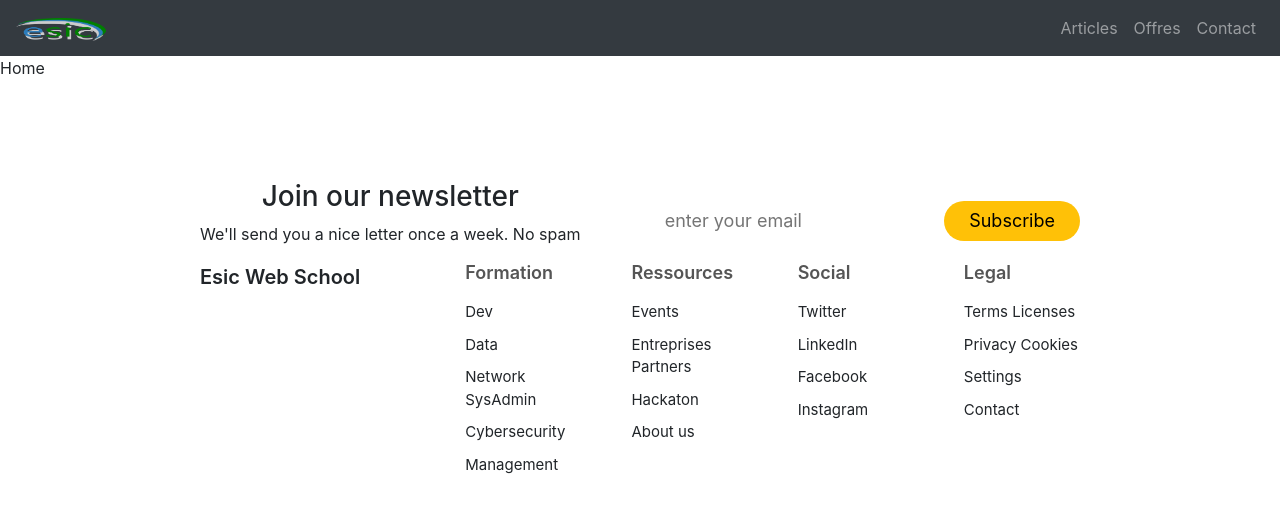
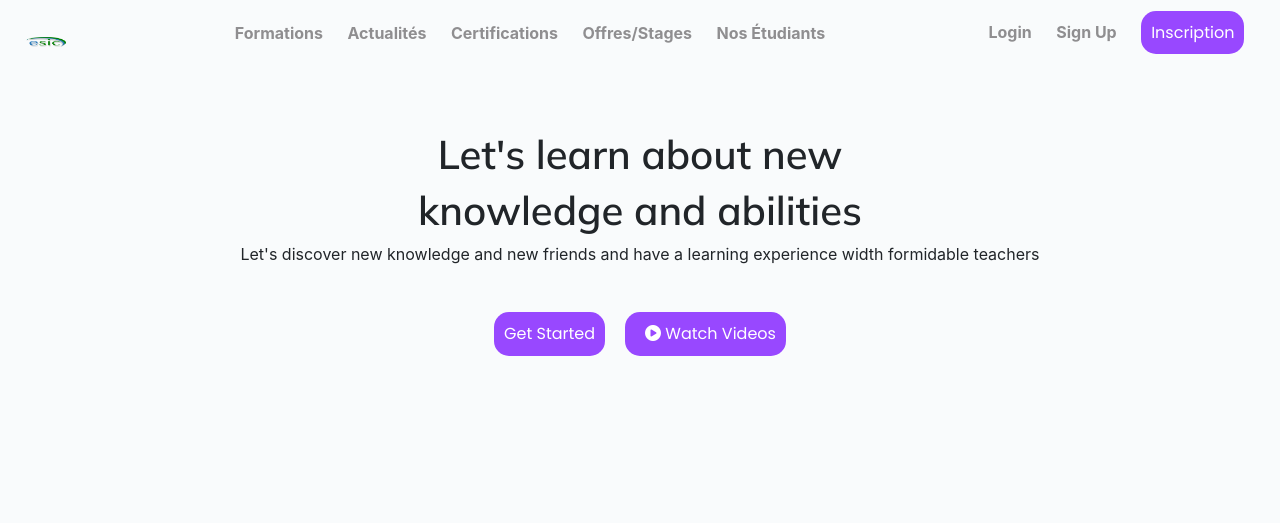
Before and after one commit to jwnzao/eisc_web, a Django app: page / in a window 1280 px wide. Shown: the top 523 px of the page. Run offline with Django 4.2, Linux system fonts and the light colour scheme; some libraries are stand-ins or nearby versions.

Commit message:
feat(navbar)

```diff
--- a/esic_web/core/templates/core/index.html
+++ b/esic_web/core/templates/core/index.html
@@ -1,8 +1,29 @@
-<!DOCTYPE html>
 
 {% extends 'main.html'%};
+{% load static %}
 {% block content %}
-    <div>
-        Home
-    </div>
+    <main class="home-main">
+
+        <div class="welcome-text">
+            <h3>Let's learn about new</h3>
+            <h3>knowledge and abilities</h3>
+            <p>Let's discover new knowledge and new friends and have a learning experience width formidable teachers</p>
+        </div>
+
+        <div class="button-container">
+            <a href="" class="button">Get Started</a>
+            <a href="" class="button"><i class="fa-sharp fa-solid fa-circle-play"></i> Watch Videos</a>
+        </div>
+
+        <div class="img-container">
+            <img src="{% static 'images/img1.jpg'%}" alt="">
+            <img src="{% static 'images/img2.jpg'%}" alt="" class="img-down">
+            <img src="{% static 'images/img3.jpg'%}" alt="" class="img-down">
+            <img src="{% static 'images/img4.jpg'%}" alt="">
+        </div>
+
+        <div>
+        </div>
+
+    </main>
 {% endblock %}
--- a/esic_web/static/styles/style.css
+++ b/esic_web/static/styles/style.css
@@ -1,16 +1,21 @@
+
 .footer{
     margin: 100px 200px 20px 200px;
+
+
 }
 
 .footer .top{
     display: flex;
     justify-content: space-between;
+
 }
 .footer .top .left{
     align-self: center;
     text-align: center;
     justify-self: start;
     align-items: start;
+    font-family: 'Poppins', sans-serif;
 }
 .footer .top .right{
     align-self: center;
@@ -22,6 +27,7 @@
 .footer .center{
     display: flex;
     justify-content: space-between;
+    padding-top: 5px;
 }
 
  .item{
@@ -36,12 +42,13 @@
 .footer .center .item-container{
     display: flex;
     gap: 50px
+
 }
 
 .item h1{
     font-size: 18px;
     font-weight: 600;
-    color: #555;
+    color: #bb8d4e;
 }
 
 .bottom {
@@ -89,3 +96,110 @@
     font-weight: 600;
 
 }
+
+nav{
+    display: flex;
+    align-items: center;
+    justify-content: space-between;
+    padding-top: 10px;
+    padding-left: 2%;
+    padding-right: 2%;
+
+}
+
+.container-navbar{
+    height: 10vh;
+    width: 100%;
+
+}
+
+nav ul li{
+    list-style-type: none;
+    display: inline-block;
+    padding: 10px;
+}
+
+nav ul li a{
+    text-decoration:  none;
+    font-weight: bold;
+    color: #8f8e90;
+
+}
+nav ul li a:hover{
+    /* background: #9848ff; #ffc107; #e7a344; */
+    transition: 0.3s;
+    text-decoration: none;
+    border-radius: 15px;
+    padding: 10px;
+    font-weight: 400;
+    color:#062152;
+}
+
+.home-main{
+    margin: 10px 100px 10px 100px;
+}
+
+
+.button{
+    background: #9848ff;
+    text-decoration: none;
+    border-radius: 15px;
+    padding: 10px;
+    font-weight: 500;
+    color: white;
+    font-family: 'Poppins', sans-serif;
+
+}
+.button:hover{
+    background: #9848ff;
+    text-decoration: none;
+    border-radius: 15px;
+    padding: 10px;
+    font-weight: 800;
+    font-family: 'Poppins', sans-serif;
+    color: white;
+}
+
+.img-container{
+    display: flex;
+    justify-content: space-around;
+    align-items: center;
+    justify-content: space-around;
+    margin-top: 20px;
+}
+
+.img-container img{
+    width: 290px;
+    height: 400px;
+    object-fit: cover;
+    border-radius: 40%;
+}
+
+.welcome-text{
+    text-align: center;
+    display: flex;
+    flex-direction: column;
+    align-items: center;
+    justify-content: center;
+    align-content: center;
+    align-self: auto;
+    margin-top: 50px;
+
+}
+.welcome-text h3{
+    font-family: 'Mulish', sans-serif;
+    font-size: 40px;
+}
+.img-down{
+    margin-top: 300px;
+}
+
+.button-container{
+    display: flex;
+    align-items: center;
+    justify-content: center;
+    gap: 20px;
+    margin-top: 30px;
+    color: #f9e0ff;
+    font-family: 'Poppins', sans-serif;
+}
--- a/esic_web/templates/main.html
+++ b/esic_web/templates/main.html
@@ -5,7 +5,7 @@
     <meta charset="UTF-8">
     <meta http-equiv="X-UA-Compatible" content="IE=edge">
     <meta name="viewport" content="width=device-width, initial-scale=1.0">
-    <link rel="stylesheet" href="{% static 'styles/style.css'%}">
+
     <link rel="stylesheet" href="https://cdnjs.cloudflare.com/ajax/libs/font-awesome/6.3.0/css/all.min.css">
     <link rel="stylesheet" href="https://cdn.jsdelivr.net/npm/bootstrap@4.6.2/dist/css/bootstrap.min.css">
     <script src="https://cdn.jsdelivr.net/npm/jquery@3.6.3/dist/jquery.slim.min.js"></script>
@@ -13,12 +13,26 @@
     <script src="https://cdn.jsdelivr.net/npm/bootstrap@4.6.2/dist/js/bootstrap.bundle.min.js"></script>
 
     <script src="https://stackpath.bootstrapcdn.com/bootstrap/4.3.1/css/bootstrap.min.css"></script>
-        <script src="https://stackpath.bootstrapcdn.com/bootstrap/4.3.1/js/bootstrap.bundle.min.js"></script>
-        <script src="https://cdnjs.cloudflare.com/ajax/libs/jquery/3.2.1/jquery.min.js"></script>
-        <script src="https://cdnjs.cloudflare.com/ajax/libs/font-awesome/4.7.0/css/font-awesome.min.css"></script>
+    <script src="https://stackpath.bootstrapcdn.com/bootstrap/4.3.1/js/bootstrap.bundle.min.js"></script>
+    <script src="https://cdnjs.cloudflare.com/ajax/libs/jquery/3.2.1/jquery.min.js"></script>
+    <script src="https://cdnjs.cloudflare.com/ajax/libs/font-awesome/4.7.0/css/font-awesome.min.css"></script>
+    <link rel="preconnect" href="https://fonts.googleapis.com">
+    <link rel="preconnect" href="https://fonts.gstatic.com" crossorigin>
+    <link rel="preconnect" href="https://fonts.googleapis.com">
+    <link rel="preconnect" href="https://fonts.gstatic.com" crossorigin>
+    <link href="https://fonts.googleapis.com/css2?family=Poppins:wght@200;400&display=swap" rel="stylesheet">
+    <link href="https://fonts.googleapis.com/css2?family=Mulish:wght@600&display=swap" rel="stylesheet">
+    <link href="https://fonts.googleapis.com/css2?family=Mulish:wght@600&family=Roboto+Mono:wght@700&display=swap" rel="stylesheet">
+    <script src="https://unpkg.com/@lottiefiles/lottie-player@latest/dist/lottie-player.js"></script>
+    <link rel="stylesheet" href="{% static 'styles/style.css'%}">
     <title>Document</title>
 </head>
 <body>
+    <style>
+        body{
+            background: #f9fbfc;
+        }
+    </style>
     {% include "navbar.html" %}
     {% block content %}
 
--- a/esic_web/templates/navbar.html
+++ b/esic_web/templates/navbar.html
@@ -1,21 +1,35 @@
 {% load static %}
-<nav class="navbar navbar-expand-sm bg-dark navbar-dark">
 
-    <a class="navbar-brand" href="/">
-
-     <img src="{% static 'images/logo_esic.jpeg'%}" alt="Logo" style="width:90px;">
+<div class="container-navbar">
+    <nav class="">
+        <a class="navbar-brand" href="">
+         <img src="{% static 'images/logo_esic.jpeg'%}" alt="Logo" style="width:40px;">
         </a>
        <!-- Toggler/collapsibe Button -->
         <!-- Links -->
-<ul class="navbar-nav ml-auto">
-    <li class="nav-item">
-        <a class="nav-link" href="{% url 'articles' %}">Articles</a>
+        <ul class="">
+            <li class="">
+                <a class="" href="{% url 'articles' %}">Formations</a>
             </li>
-    <li class="nav-item">
-        <a class="nav-link" href="/offres">Offres</a>
+            <li class="">
+                <a class="" href="/offres">Actualités</a>
             </li>
-    <li class="nav-item">
-        <a class="nav-link" href="/contact">Contact</a>
+            <li class="">
+                <a class="" href="/contact">Certifications</a>
+            </li>
+            <li class="">
+                <a class="" href="/contact">Offres/Stages</a>
+            </li>
+            <li class="">
+                <a class="" href="/contact">Nos Étudiants</a>
             </li>
         </ul>
+        <div>
+            <ul>
+                <li><a href="">Login</a></li>
+                <li><a href="">Sign Up</a></li>
+                <li><a class="button" href="">Inscription</a></li>
+            </ul>
+        </div>
     </nav>
+</div>
```
Also changed, not shown: esic_web/core/templates/core/articles.html (+1 -10 lines), esic_web/static/images/img1.jpg (added), esic_web/static/images/img2.jpg (added), esic_web/static/images/img3.jpg (added), 2 other files. Lines whose indentation alone changed are shown as unchanged.
